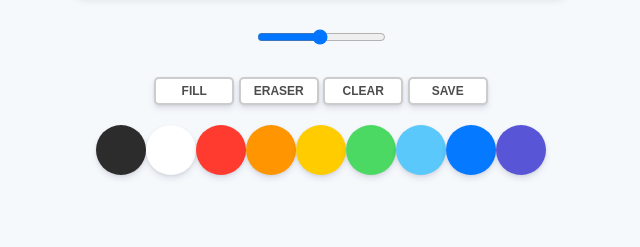
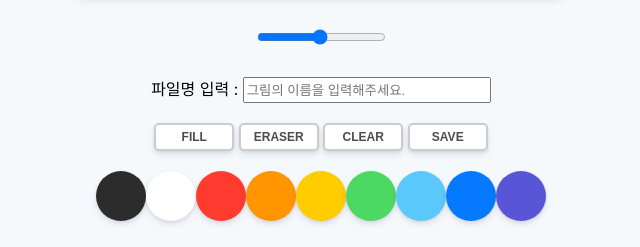
Before and after one commit to roqurdl/paintjs, a plain HTML site: page index.html in a window 1280 px wide. Shown: the part 553-800 px from the top of the page, without its empty margins (319-959 px from the left). Drawn offline with Linux system fonts and the light colour scheme.

Commit message:
nameinput

```diff
--- a/css/styles.css
+++ b/css/styles.css
@@ -64,3 +64,11 @@ body {
 .hidden {
   display: none;
 }
+
+p {
+  margin-bottom: 20px;
+}
+p input {
+  height: 20px;
+  width: 240px;
+}
--- a/index.html
+++ b/index.html
@@ -20,6 +20,15 @@
           step="0.1"
         />
       </div>
+      <p>
+        <label for="jsSaveName">파일명 입력 : </label>
+        <input
+          type="text"
+          id="jsSaveName"
+          placeholder="그림의 이름을 입력해주세요."
+          required
+        />
+      </p>
       <div class="controls__btns">
         <button id="jsMode">Fill</button>
         <button id="jsEraser">Eraser</button>
--- a/js/app.js
+++ b/js/app.js
@@ -6,6 +6,7 @@ const mode = document.querySelector("#jsMode");
 const save = document.querySelector("#jsSave");
 const eraser = document.querySelector("#jsEraser");
 const clear = document.querySelector("#jsClear");
+const fileName = document.querySelector("#jsSaveName");
 
 const CANVAS_SIZE = 500;
 const DEFAULT_COLOR = "#2c2c2c";
@@ -71,9 +72,14 @@ function canvasClick() {
 function handleSaveClick() {
   const image = canvas.toDataURL();
   const link = document.createElement("a");
-  link.href = image;
-  link.download = "paint";
-  link.click();
+  const name = fileName.value;
+  if (name === "") {
+    alert("파일명을 입력해주세요.");
+  } else {
+    link.href = image;
+    link.download = name;
+    link.click();
+  }
 }
 function handleClearClick() {
   ctx.fillStyle = "white";
```
